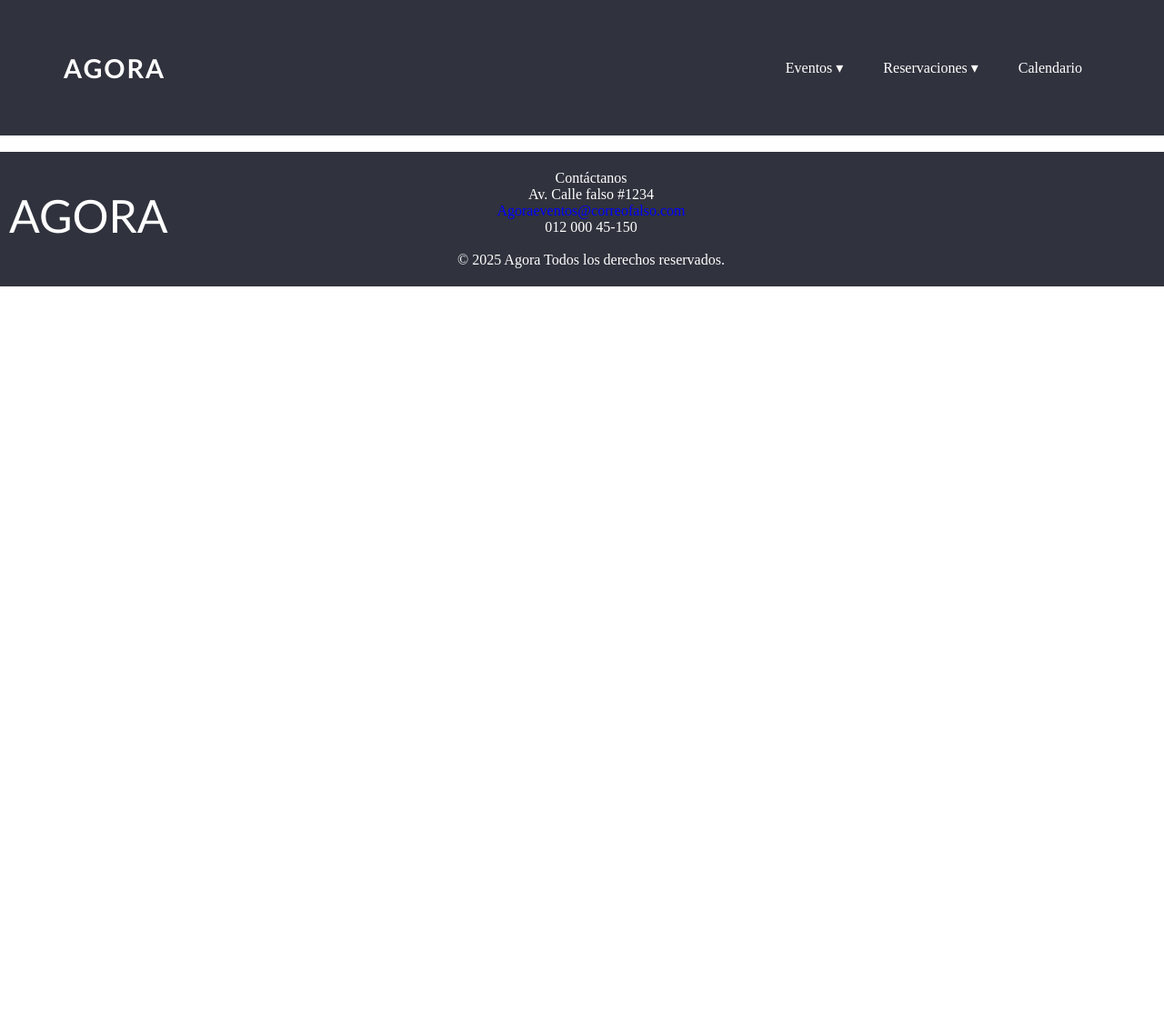
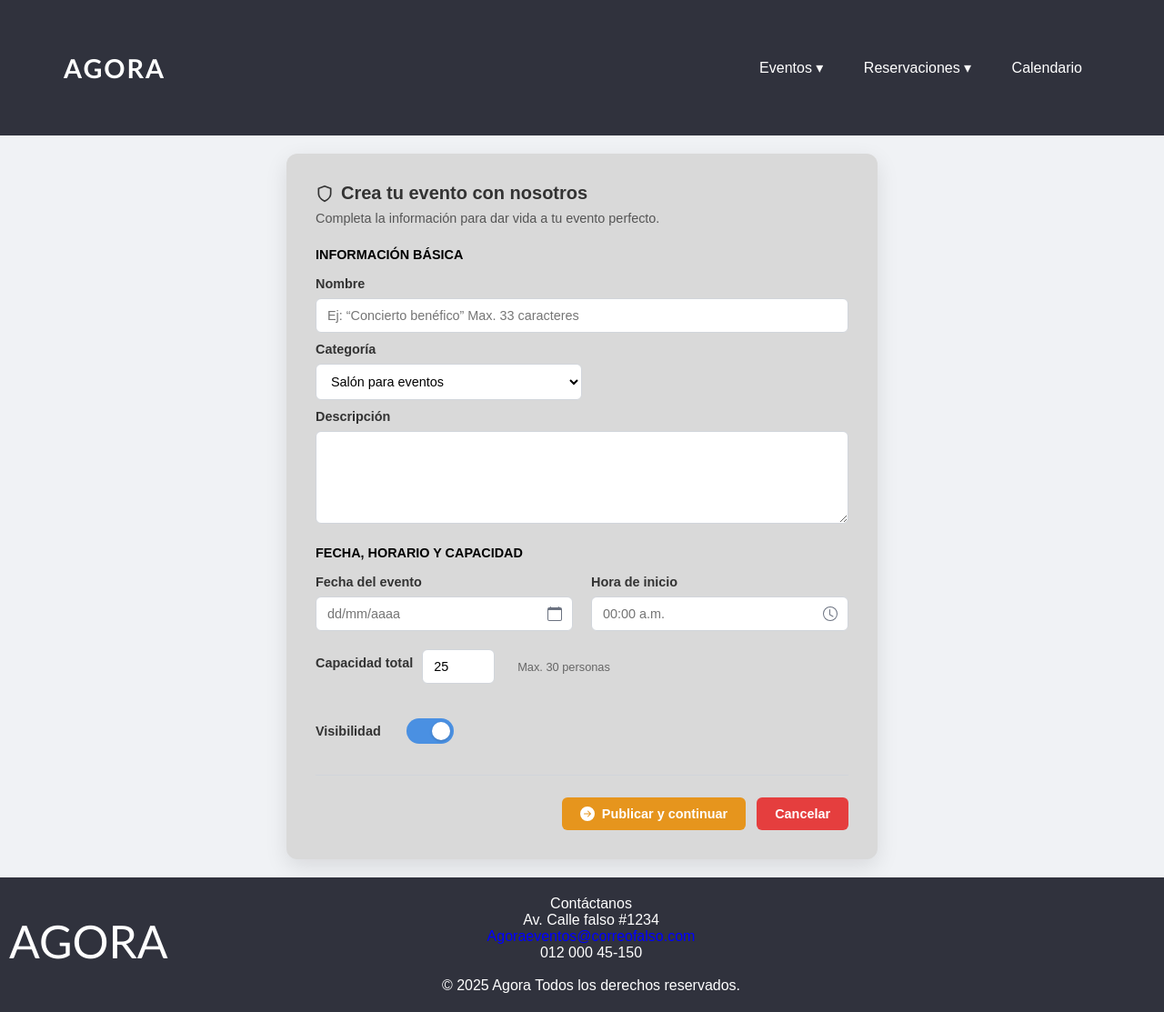
Before and after one commit to PabloHM23/Reservaci-n-de-Eventos, a PHP site: page /views/crear_evento.html in a window 1280 px wide. Shown: the whole page at 91% size. Before the commit the page ends 315 px from the top, so only its background shows below. Run offline with PHP 8.4, Linux system fonts and the light colour scheme.

Commit message:
eventos y navegación
vistas de explorar eventos y crear eventos

```diff
--- a/Assets/Js/home.js
+++ b/Assets/Js/home.js
@@ -86,6 +86,7 @@ document.addEventListener("DOMContentLoaded", function() {
             }
         }
     });
+
     const toggleIcons_2 = document.querySelectorAll(".pass_icon_2");
 
     toggleIcons_2.forEach(function(icon) {
@@ -111,6 +112,7 @@ document.addEventListener("DOMContentLoaded", function() {
             modal.style.display = "none";
         }
 
+        if (!event.target.matches('.menu-btn')) {
             document.querySelectorAll(".menu-content.show").forEach(function(content) {
                 content.classList.remove('show');
                 const correspondingBtn = content.previousElementSibling;
@@ -119,4 +121,125 @@ document.addEventListener("DOMContentLoaded", function() {
                 }
             });
         }
+    }
+
+    const setError = (input, message) => {
+
+        input.classList.add('error');
+        input.classList.remove('success');
+
+        const wrapper = input.closest('.password-wrapper') || input;
+        const errorDiv = wrapper.nextElementSibling;
+        errorDiv.innerText = message;
+    }
+
+    const setSuccess = (input) => {
+        input.classList.add('success');
+        input.classList.remove('error');
+
+
+        const wrapper = input.closest('.password-wrapper') || input;
+        const errorDiv = wrapper.nextElementSibling;
+        errorDiv.innerText = '';
+    }
+
+    const isValidEmail = (email) => {
+        const re = /^(([^<>()[\]\\.,;:\s@"]+(\.[^<>()[\]\\.,;:\s@"]+)*)|(".+"))@((\[[0-9]{1,3}\.[0-9]{1,3}\.[0-9]{1,3}\.[0-9]{1,3}\])|(([a-zA-Z\-0-9]+\.)+[a-zA-Z]{2,}))$/;
+        return re.test(String(email).toLowerCase());
+    }
+
+    const formRegistro = document.getElementById('formRegistro');
+
+    const nombre = document.getElementById('nombre');
+    const emailReg = document.getElementById('email-reg');
+    const passReg = document.getElementById('pass-reg');
+
+    formRegistro.addEventListener('submit', function(e) {
+        e.preventDefault();
+
+        let esValido = validarCamposRegistro();
+
+        if (esValido) {
+            console.log("¡REGISTRO VÁLIDO!");
+        } else {
+            console.log("El formulario de registro tiene errores.");
+        }
     });
+
+    function validarCamposRegistro() {
+        const nombreValue = nombre.value.trim();
+        const emailRegValue = emailReg.value.trim();
+        const passRegValue = passReg.value.trim();
+
+        let todoCorrecto = true;
+
+        if (nombreValue === '') {
+            setError(nombre, 'El nombre no puede estar vacío');
+            todoCorrecto = false;
+        } else {
+            setSuccess(nombre);
+        }
+
+
+        if (emailRegValue === '') {
+            setError(emailReg, 'El email no puede estar vacío');
+            todoCorrecto = false;
+        } else if (!isValidEmail(emailRegValue)) {
+            setError(emailReg, 'El formato del email es incorrecto');
+            todoCorrecto = false;
+        } else {
+            setSuccess(emailReg);
+        }
+
+        if (passRegValue === '') {
+            setError(passReg, 'La contraseña no puede estar vacía');
+            todoCorrecto = false;
+        } else if (passRegValue.length < 6) {
+            setError(passReg, 'Debe tener al menos 6 caracteres');
+            todoCorrecto = false;
+        } else {
+            setSuccess(passReg);
+        }
+
+        return todoCorrecto;
+    }
+
+    const formLogin = document.getElementById('formLogin');
+    const emailLogin = document.getElementById('email-login');
+    const passLogin = document.getElementById('pass-login');
+
+    formLogin.addEventListener('submit', function(e) {
+        e.preventDefault();
+
+        let esValido = validarCamposLogin();
+
+        if (esValido) {
+            console.log("¡LOGIN VÁLIDO! Enviando al servidor...");
+            // ...
+        } else {
+            console.log("El formulario de login tiene errores.");
+        }
+    });
+
+    function validarCamposLogin() {
+        const emailLoginValue = emailLogin.value.trim();
+        const passLoginValue = passLogin.value.trim();
+        let todoCorrecto = true;
+
+        if (emailLoginValue === '') {
+            setError(emailLogin, 'El email no puede estar vacío');
+            todoCorrecto = false;
+        } else {
+            setSuccess(emailLogin);
+        }
+
+        if (passLoginValue === '') {
+            setError(passLogin, 'La contraseña no puede estar vacía');
+            todoCorrecto = false;
+        } else {
+            setSuccess(passLogin);
+        }
+
+        return todoCorrecto;
+    }
+});
--- /dev/null
+++ b/Assets/Styles/home_styles/crearevento.css
@@ -0,0 +1,221 @@
+* {
+    margin: 0;
+    padding: 0;
+    box-sizing: border-box;
+    font-family: 'Arial', sans-serif;
+}
+
+body {
+  background-color: #f0f2f5;
+  font-family: -apple-system, BlinkMacSystemFont, "Segoe UI", Roboto, Helvetica, Arial, sans-serif;
+  min-height: 100vh;
+  margin: 0;
+  color: #333;
+}
+
+.form-container {
+  background-color: rgba(217, 217, 217, 1);
+  padding: 32px;
+  border-radius: 12px;
+  box-shadow: 0 8px 24px rgba(0, 0, 0, 0.1);
+  width: 100%;
+  max-width: 650px;
+  box-sizing: border-box;
+  margin: auto;
+}
+
+.form-header h2 {
+  margin: 0 0 8px 0;
+  font-size: 1.25rem;
+  display: flex;
+  align-items: center;
+  gap: 8px;
+}
+
+.form-header p {
+  margin: 0;
+  font-size: 0.9rem;
+  color: #555;
+}
+
+
+.form-section {
+  margin-top: 24px;
+}
+
+.form-section h3 {
+  font-size: 0.9rem;
+  font-weight: 600;
+  color: #000;
+  margin-bottom: 16px;
+  text-transform: uppercase;
+}
+
+.form-group {
+  display: flex;
+  flex-direction: column;
+  margin-bottom: 10px;
+}
+
+#categoria{
+    width: 50%;
+}
+
+.form-group label {
+  font-weight: 600;
+  font-size: 0.9rem;
+  margin-bottom: 8px;
+}
+
+.form-row {
+  display: flex;
+  gap: 20px;
+}
+.form-row .form-group {
+  flex: 1;
+}
+
+.area-descripcion {
+  grid-column: 1 / -1;
+}
+
+input[type="text"],
+input[type="number"],
+select,
+textarea {
+  background-color: #FFF;
+  border: 1px solid #D1D5DB;
+  border-radius: 6px;
+  padding: 10px 12px;
+  font-size: 0.9rem;
+  font-family: inherit;
+  width: 100%;
+  box-sizing: border-box;
+}
+
+input[type="number"] {
+  width: 80px;
+  margin: 10px;
+}
+
+.input-hint {
+  font-size: 0.8rem;
+  color: #666;
+  margin-left: 15px;
+}
+
+.form-row .form-group:has(#capacidad) {
+  flex-direction: row;
+  align-items: center;
+}
+
+
+
+.input-with-icon {
+  position: relative;
+  display: flex;
+  align-items: center;
+}
+
+.input-with-icon input {
+  padding-right: 36px;
+}
+
+.input-with-icon .input-icon {
+  position: absolute;
+  right: 12px;
+  color: #6B7280;
+  pointer-events: none;
+}
+
+.toggle-group {
+  flex-direction: row;
+  justify-content: space-between;
+  align-items: center;
+  margin-top: 24px;
+}
+
+.switch {
+  position: absolute;
+  display: inline;
+  width: 52px;
+  height: 28px;
+  margin-left: 100px;
+}
+
+.switch input {
+  opacity: 0;
+  width: 0;
+  height: 0;
+}
+
+.slider {
+  position: absolute;
+  cursor: pointer;
+  top: 0;
+  left: 0;
+  right: 0;
+  bottom: 0;
+  background-color: #ccc;
+  transition: .4s;
+  border-radius: 28px;
+
+}
+
+.slider:before {
+  position: absolute;
+  content: "";
+  height: 20px;
+  width: 20px;
+  left: 4px;
+  bottom: 4px;
+  background-color: white;
+  transition: .4s;
+  border-radius: 50%;
+  box-shadow: 0 1px 3px rgba(0,0,0,0.2);
+}
+
+input:checked + .slider {
+  background-color: #4A90E2;
+}
+
+input:checked + .slider:before {
+  transform: translateX(24px);
+}
+
+.form-actions {
+  display: flex;
+  justify-content: flex-end;
+  gap: 12px;
+  margin-top: 32px;
+  border-top: 1px solid #D1D5DB;
+  padding-top: 24px;
+}
+
+.btn {
+  padding: 10px 20px;
+  border: none;
+  border-radius: 6px;
+  font-size: 0.9rem;
+  font-weight: 600;
+  cursor: pointer;
+  transition: all 0.2s ease;
+}
+
+.btn-publicar {
+  background-color: #E6951D;
+  color: white;
+  display: flex;
+  align-items: center;
+}
+.btn-publicar:hover {
+  background-color: #c7801a;
+}
+
+.btn-cancelar {
+  background-color: #E53E3E;
+  color: white;
+}
+.btn-cancelar:hover {
+  background-color: #c53030;
+}
--- a/Assets/Styles/home_styles/nav_footer.css
+++ b/Assets/Styles/home_styles/nav_footer.css
@@ -98,6 +98,83 @@ a{
     flex-wrap: wrap;
     gap: 15px;
     margin-top: 10px;
+  }
+}
+
+.nav_links {
+  display: flex;
+  align-items: center;
+  color: white;
+}
+.nav_links a{
+  font-weight: 500;
+  text-decoration: none;
+  color: white;
+  position: relative;
+}
+
+.btn-hamburger {
+  display: none;
+  font-size: 2.2rem;
+  color: white;
+  background: none;
+  border: none;
+  cursor: pointer;
+  z-index: 1001;
+}
+
+@media (max-width: 768px) {
+
+  .nav {
+    padding: 20px 30px
+  }
+
+  .btn-hamburger {
+    display: block;
+  }
+
+  .nav_links {
+    display: none;
+    position: absolute;
+    top: 100%;
+    right: 0;
+    width: 100%;
+    background-color: rgba(48, 50, 61, 1);
+    flex-direction: column;
+    align-items: center;
+    padding: 30px;
+    gap: 25px;
+  }
+
+  .nav_links.open {
+    display: flex;
+  }
+
+  .nav-menus {
+    flex-direction: column;
+    width: 100%;
+    gap: 25px;
+    padding: 0;
+  }
+
+  .menu {
+     width: 100%;
+     text-align: center;
+     margin: 0;
+  }
+
+  .btn-registrarse {
+    margin-left: 0;
+    width: 100%;
+  }
+
+  ul {
+    gap: 0;
+    display: block;
+  }
+  li {
+    margin: 0;
+    display: block;
   }
 }
 
--- a/views/crear_evento.html
+++ b/views/crear_evento.html
@@ -4,6 +4,7 @@
     <meta charset="UTF-8">
     <meta name="viewport" content="width=device-width, initial-scale=1.0">
     <link rel="stylesheet" type="text/css" href="../Assets/Styles/home_styles/nav_footer.css">
+    <link rel="stylesheet" type="text/css" href="../Assets/Styles/home_styles/crearevento.css">
     <script src="../Assets/Js/home.js"></script>
     <title>Agora Conferencias</title>
     <link rel="shortcut icon" href="../Assets/img/logo.png" type="image/x-icon">
@@ -37,6 +38,83 @@
         </nav>
     </div>
     <br>
+    <div class="form-container">
+        <div class="form-header">
+            <h2><svg width="20" height="20" viewBox="0 0 24 24" fill="none" stroke="currentColor" stroke-width="2" stroke-linecap="round" stroke-linejoin="round"><path d="M12 22s8-4 8-10V5l-8-3-8 3v7c0 6 8 10 8 10z"></path></svg> Crea tu evento con nosotros</h2>
+            <p>Completa la información para dar vida a tu evento perfecto.</p>
+        </div>
+
+        <div class="form-section">
+        <h3>Información básica</h3>
+        <div class="form-group">
+            <label for="nombre">Nombre</label>
+            <input type="text" id="nombre" placeholder="Ej: “Concierto benéfico” Max. 33 caracteres">
+        </div>
+        <div class="form-group">
+            <label for="categoria">Categoría</label>
+            <select id="categoria">
+                <option value="salon">Salón para eventos</option>
+                <option value="conferencia">Conferencia</option>
+                <option value="taller">Taller</option>
+            </select>
+        </div>
+        <div class="form-group area-descripcion">
+            <label for="descripcion">Descripción</label>
+            <textarea id="descripcion" rows="5"></textarea>
+        </div>
+        </div>
+
+        <div class="form-section">
+        <h3>Fecha, horario y capacidad</h3>
+        <div class="form-row">
+            <div class="form-group">
+            <label for="fecha-evento">Fecha del evento</label>
+            <div class="input-with-icon">
+                <input type="text" id="fecha-evento" placeholder="dd/mm/aaaa">
+                <svg class="input-icon" xmlns="http://www.w3.org/2000/svg" width="16" height="16" fill="currentColor" viewBox="0 0 16 16">
+                <path d="M3.5 0a.5.5 0 0 1 .5.5V1h8V.5a.5.5 0 0 1 1 0V1h1a2 2 0 0 1 2 2v11a2 2 0 0 1-2 2H2a2 2 0 0 1-2-2V3a2 2 0 0 1 2-2h1V.5a.5.5 0 0 1 .5-.5zM1 4v10a1 1 0 0 0 1 1h12a1 1 0 0 0 1-1V4H1z"/>
+                </svg>
+            </div>
+            </div>
+            <div class="form-group">
+            <label for="hora-inicio">Hora de inicio</label>
+            <div class="input-with-icon">
+                <input type="text" id="hora-inicio" placeholder="00:00 a.m.">
+                <svg class="input-icon" xmlns="http://www.w3.org/2000/svg" width="16" height="16" fill="currentColor" viewBox="0 0 16 16">
+                <path d="M8 3.5a.5.5 0 0 0-1 0V9a.5.5 0 0 0 .252.434l3.5 2a.5.5 0 0 0 .496-.868L8 8.71V3.5z"/>
+                <path d="M8 16A8 8 0 1 0 8 0a8 8 0 0 0 0 16zm7-8A7 7 0 1 1 1 8a7 7 0 0 1 14 0z"/>
+                </svg>
+            </div>
+            </div>
+        </div>
+        <div class="form-row">
+            <div class="form-group">
+            <label for="capacidad">Capacidad total</label>
+            <input type="number" id="capacidad" value="25" min="1" max="30">
+            <span class="input-hint">Max. 30 personas</span>
+            </div>
+        </div>
+        </div>
+
+        <div class="form-group toggle-group">
+        <label for="visibilidad">Visibilidad</label>
+        <label class="switch">
+            <input type="checkbox" id="visibilidad" checked>
+            <span class="slider"></span>
+        </label>
+        </div>
+
+        <div class="form-actions">
+        <button type="button" class="btn btn-publicar">
+            <svg xmlns="http://www.w3.org/2000/svg" width="16" height="16" fill="currentColor" viewBox="0 0 16 16" style="margin-right: 8px;">
+            <path d="M8 0a8 8 0 1 1 0 16A8 8 0 0 1 8 0zM4.5 7.5a.5.5 0 0 0 0 1h5.793l-2.147 2.146a.5.5 0 0 0 .708.708l3-3a.5.5 0 0 0 0-.708l-3-3a.5.5 0 1 0-.708.708L10.293 7.5H4.5z"/>
+            </svg>
+            Publicar y continuar
+        </button>
+        <button type="button" class="btn btn-cancelar">Cancelar</button>
+        </div>
+    </div>
+    <br>
         <div id="footer">
         <footer class="footer">
             <div class="footer_content">
```
Also changed, not shown: Assets/Js/newevent.js (added, +37 -0 lines), Assets/Styles/home_styles/home_welcom.css (+86 -0 lines), Assets/Styles/home_styles/login.css (+21 -4 lines), index.html (+13 -19 lines), views/eventos.html (+29 -2 lines), Assets/img/img_home_2.png (added). Lines whose indentation alone changed are shown as unchanged.
